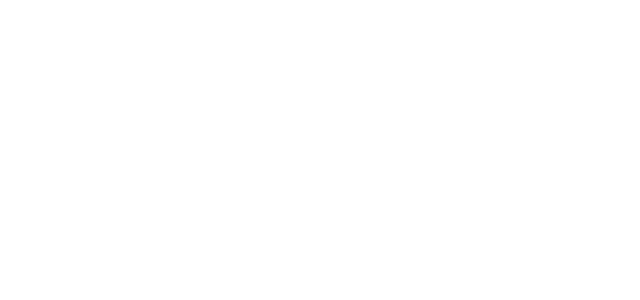
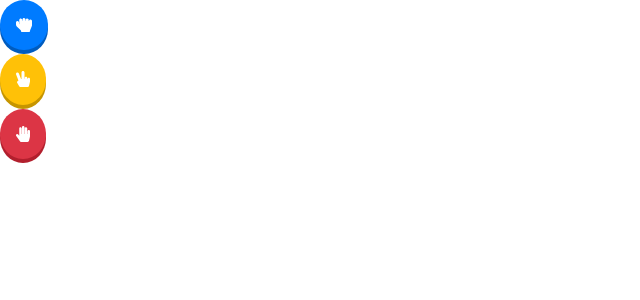
Before and after one commit to KiKiKi-KiKi/janken-gogo, a React (Create React App) app: page / in a window 1280 px wide. Shown: the top 300 px of the page, without its empty margins (0-640 px from the left). Built offline with nearby package versions, Linux system fonts and the light colour scheme.

Commit message:
:video_game: Create controller

```diff
--- a/src/App.jsx
+++ b/src/App.jsx
@@ -1,8 +1,10 @@
 import React from 'react';
+import Controller from './components/Controller';
 
 export default function App() {
   return (
     <>
+      <Controller />
     </>
   );
 }
--- /dev/null
+++ b/src/components/Controller.jsx
@@ -0,0 +1,24 @@
+import React from 'react';
+import { IconPaper, IconScissors, IconStone } from './Icons';
+
+export default function Controller() {
+  return (
+    <nav className="controller">
+      <div className="controll-item">
+        <button className="controll-btn controll-btn--stone">
+          <IconStone />
+        </button>
+      </div>
+      <div className="controll-item">
+        <button className="controll-btn controll-btn--scissors">
+          <IconScissors />
+        </button>
+      </div>
+      <div className="controll-item">
+        <button className="controll-btn controll-btn--paper">
+          <IconPaper />
+        </button>
+      </div>
+    </nav>
+  );
+}
--- a/src/styles/app.scss
+++ b/src/styles/app.scss
@@ -3,3 +3,4 @@
 
 // modules
 @import './modules/icon';
+@import './modules/button';
--- /dev/null
+++ b/src/styles/modules/button.scss
@@ -0,0 +1,42 @@
+@mixin btn-color($key: default) {
+  $color: map-get($btn-colors, $key);
+  color: #fff;
+  background-color: map-get($color, base);
+  box-shadow: 0 4px 0 map-get($color, active);
+  &:hover {
+    background-color: map-get($color, hover);
+  }
+  &:active {
+    top: 3px;
+    background-color: map-get($color, hover);
+    box-shadow: 0 1px 0 map-get($color, active);
+  }
+}
+
+.controll-btn {
+  position: relative;
+  display: inline-block;
+  cursor: pointer;
+  font-size: 1rem;
+  text-align: center;
+  white-space: nowrap;
+  user-select: none;
+  padding: 1em;
+  margin-bottom: 4px;
+  background-color: transparent;
+  border: 0;
+  border-radius: 50%;
+  transition: .15s background-color ease-in-out;
+  outline: none;
+}
+
+.controll-btn--stone {
+  @include btn-color(primary);
+}
+
+.controll-btn--scissors {
+  @include btn-color(warning);
+}
+.controll-btn--paper {
+  @include btn-color(danger);
+}
--- a/src/styles/variables.scss
+++ b/src/styles/variables.scss
@@ -12,25 +12,31 @@
   defaiut: (
     base: #6c757d,
     hover: #5a6268,
+    active: #4e555b,
   ),
   primary: (
     base: #007bff,
     hover: #0069d9,
+    active: #005cbf,
   ),
   info: (
     base: #17a2b8,
     hover: #138496,
+    active: #10707f,
   ),
   success: (
     base: #28a745,
     hover: #218838,
+    active: #1c7430,
   ),
   warning: (
     base: #ffc107,
     hover: #e0a800,
+    active: #c69500,
   ),
   danger: (
-    base: #c82333,
+    base: #dc3545,
     hover: #c82333,
+    active: #b21f2d,
   ),
 );
```
